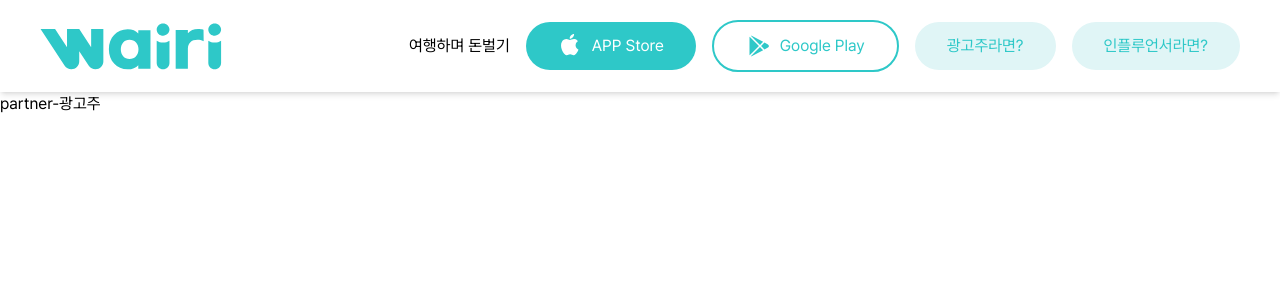
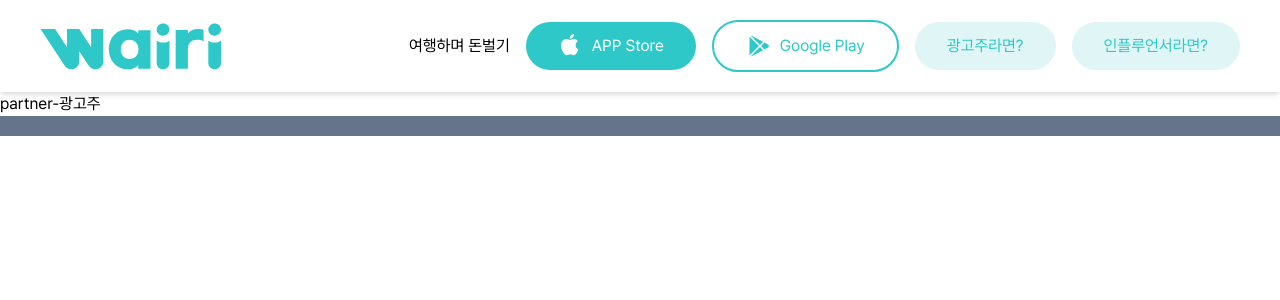
Before and after one commit to wairi-fiveTeam/wairi, a Next.js app: page /partner in a window 1280 px wide. Shown: the top 300 px of the page. Built offline with nearby package versions, Linux system fonts and the light colour scheme.

Commit message:
fix : Gnb session props 변경

```diff
--- a/src/app/partner/page.tsx
+++ b/src/app/partner/page.tsx
@@ -2,6 +2,7 @@ export default function partner() {
   return (
     <>
       <h1>partner-광고주</h1>
+      <div className="max-w-[1440px] m-auto bg-slate-500 h-5"></div>
     </>
   );
 }
```
